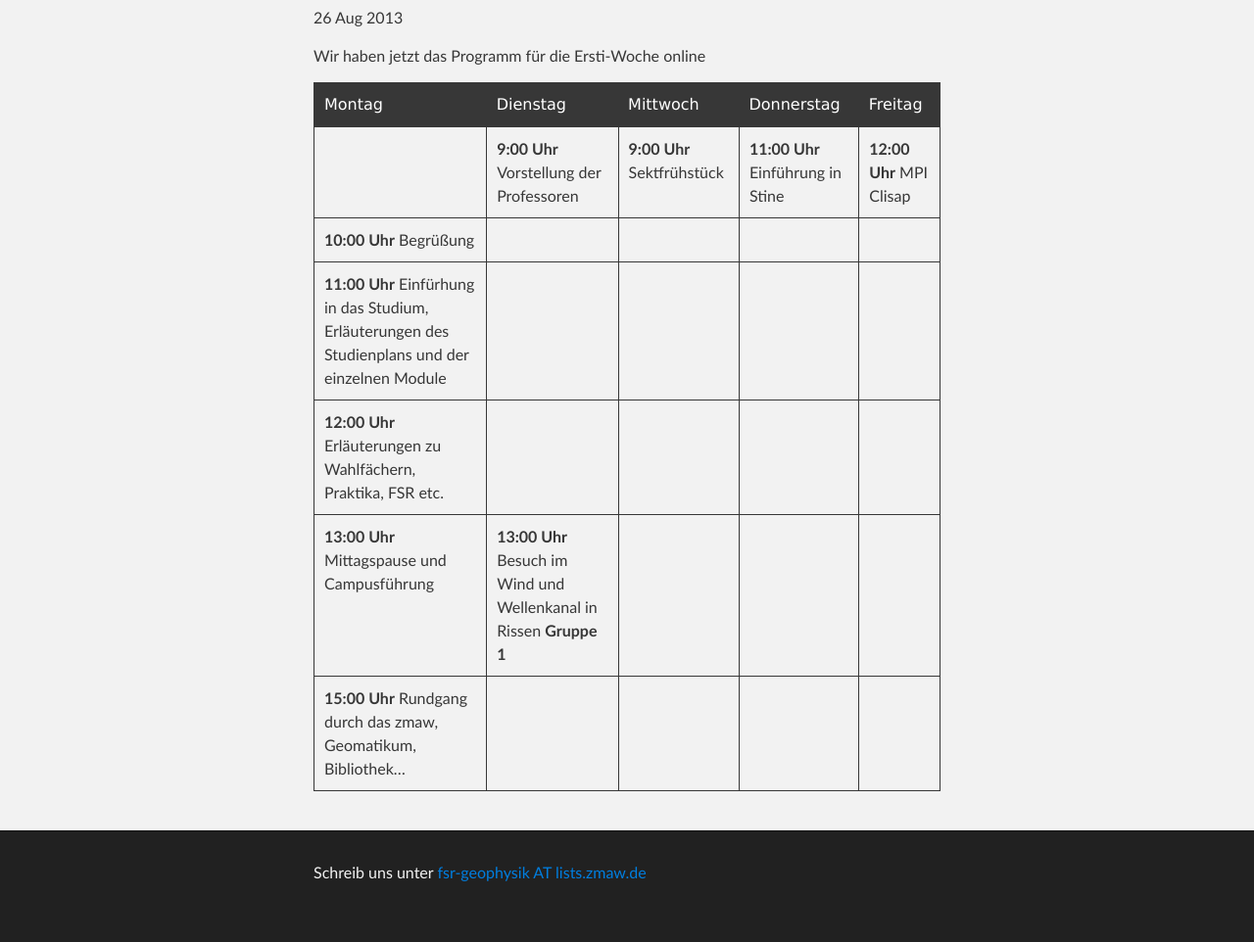
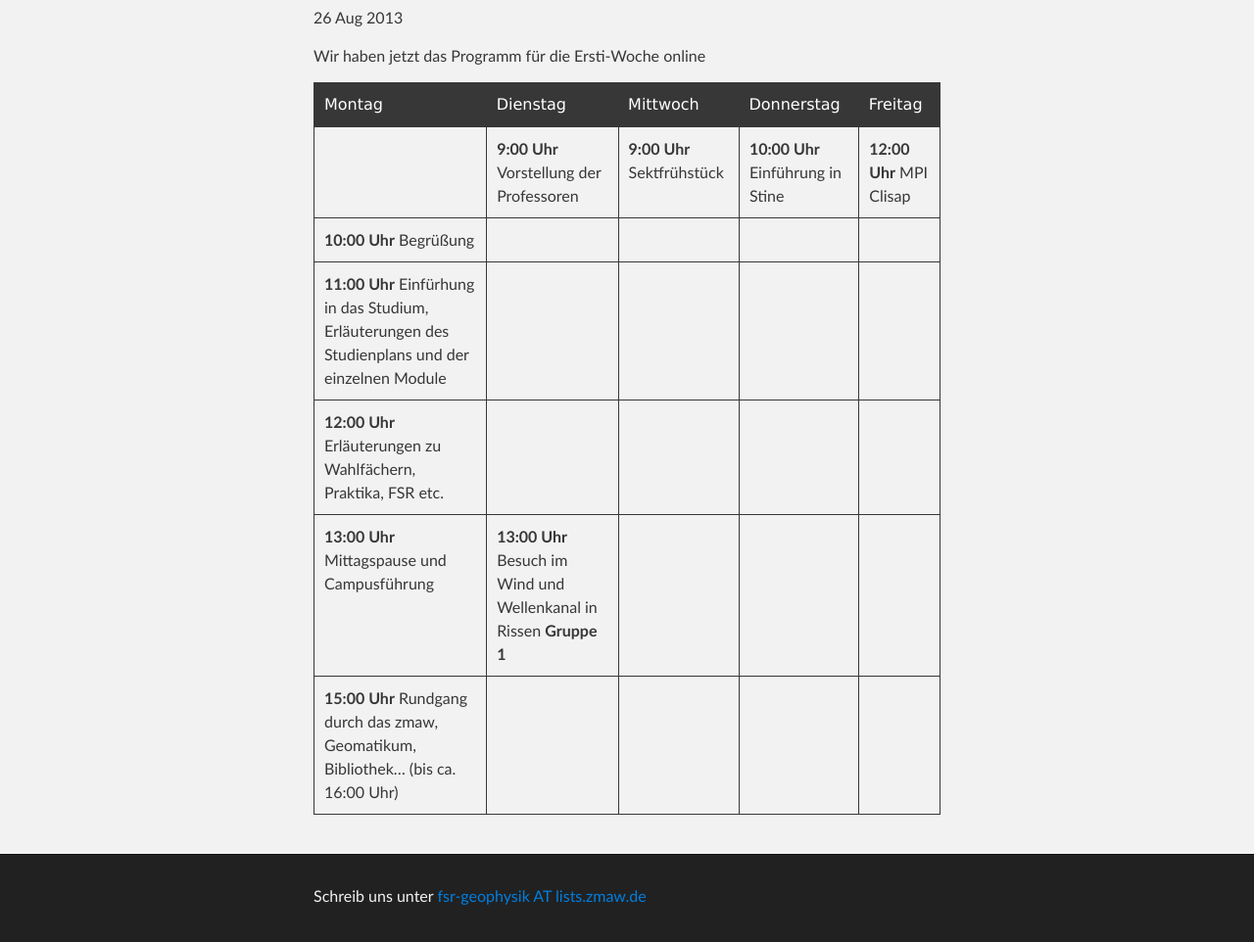
Before and after one commit to fsrgeophysikhh/fsrgeophysikhh.github.io, a Jekyll site: the page built from _posts/2013-08-26-ersti-woche.markdown, in a window 1280 px wide, cut to the strip 424-1386 px from the top of the page. Shown: the whole strip at 98% size. Built offline with Jekyll 4.4.1, drawn with Linux system fonts in a browser that asks for light colours; Markdown is read by kramdown in place of the engine named in the settings; before the commit the page ends 1362 px from its top, so only the background shows below that.

```diff
--- a/_posts/2013-08-26-ersti-woche.markdown
+++ b/_posts/2013-08-26-ersti-woche.markdown
@@ -2,16 +2,16 @@
 layout: post
 title:  "Ersti Woche 2013"
 date:   2013-08-26 21:49:21
-categories: jekyll update
+categories: ersti
 ---
 
 Wir haben jetzt das Programm für die Ersti-Woche online
 
 | Montag | Dienstag | Mittwoch | Donnerstag | Freitag |
 | ------ | -------- | -------- | ---------- | ------- |
-|        | **9:00 Uhr** Vorstellung der Professoren | **9:00 Uhr** Sektfrühstück | **11:00 Uhr** Einführung in Stine | **12:00 Uhr** MPI Clisap |
+|        | **9:00 Uhr** Vorstellung der Professoren | **9:00 Uhr** Sektfrühstück | **10:00 Uhr** Einführung in Stine | **12:00 Uhr** MPI Clisap |
 | **10:00 Uhr** Begrüßung |
 | **11:00 Uhr** Einfürhung in das Studium, Erläuterungen des Studienplans und der einzelnen Module |
 | **12:00 Uhr** Erläuterungen zu Wahlfächern, Praktika, FSR etc. |
 | **13:00 Uhr** Mittagspause und Campusführung | **13:00 Uhr** Besuch im Wind und Wellenkanal in Rissen **Gruppe 1** |
-| **15:00 Uhr** Rundgang durch das zmaw, Geomatikum, Bibliothek... |
+| **15:00 Uhr** Rundgang durch das zmaw, Geomatikum, Bibliothek... (bis ca. 16:00 Uhr) |
```
